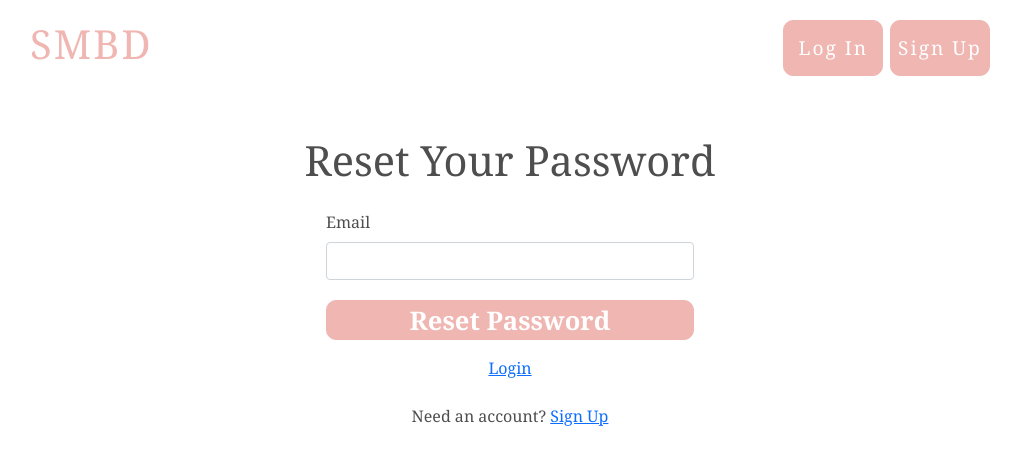
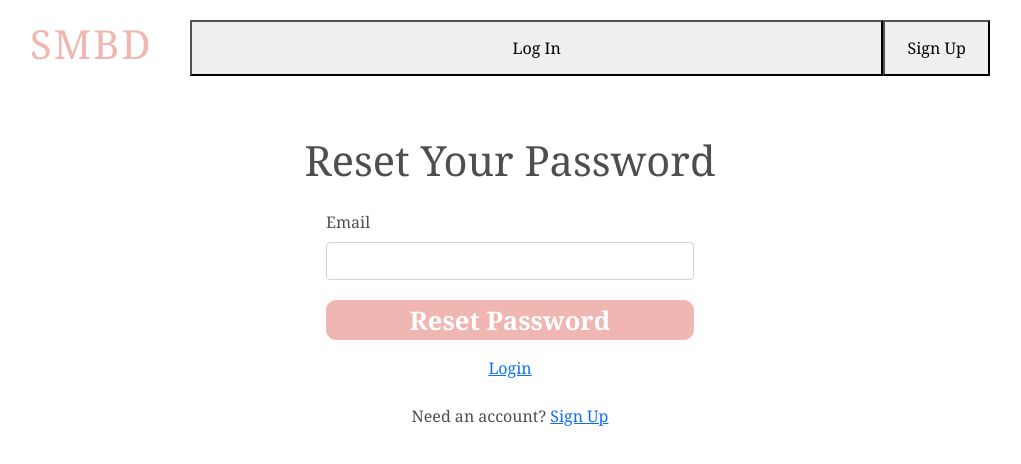
Before and after one commit to g-priime/smbd, a React (Create React App) app: page /forgot-password in a window 1280 px wide. Shown: the top 464 px of the page, without its empty margins (130-1151 px from the left). Built offline with nearby package versions, Linux system fonts and the light colour scheme; no server answers.

Commit message:
Update index.css

```diff
--- a/src/index.css
+++ b/src/index.css
@@ -54,25 +54,7 @@ body {
   align-self: center;
 }
 
-.title button {
-  justify-self: right;
 
-  width: 100px;
-
-  line-height: 20px;
-
-  border-radius: 10px;
-  border: 1px solid var(--primary);
-
-  font-size: 1.2rem;
-  letter-spacing: 2px;
-  font-weight: normal;
-
-  font-family: "Noto Serif";
-
-  background: var(--primary);
-  color: white;
-}
 
 .title button:hover {
   background: var(--secondary);
@@ -206,6 +188,10 @@ button:active {
 
 .progress-container {
   height: 5px;
+}
+
+@media screen and (max-width: 960px) {
+
 }
 
 /* progress bar styles */
```
